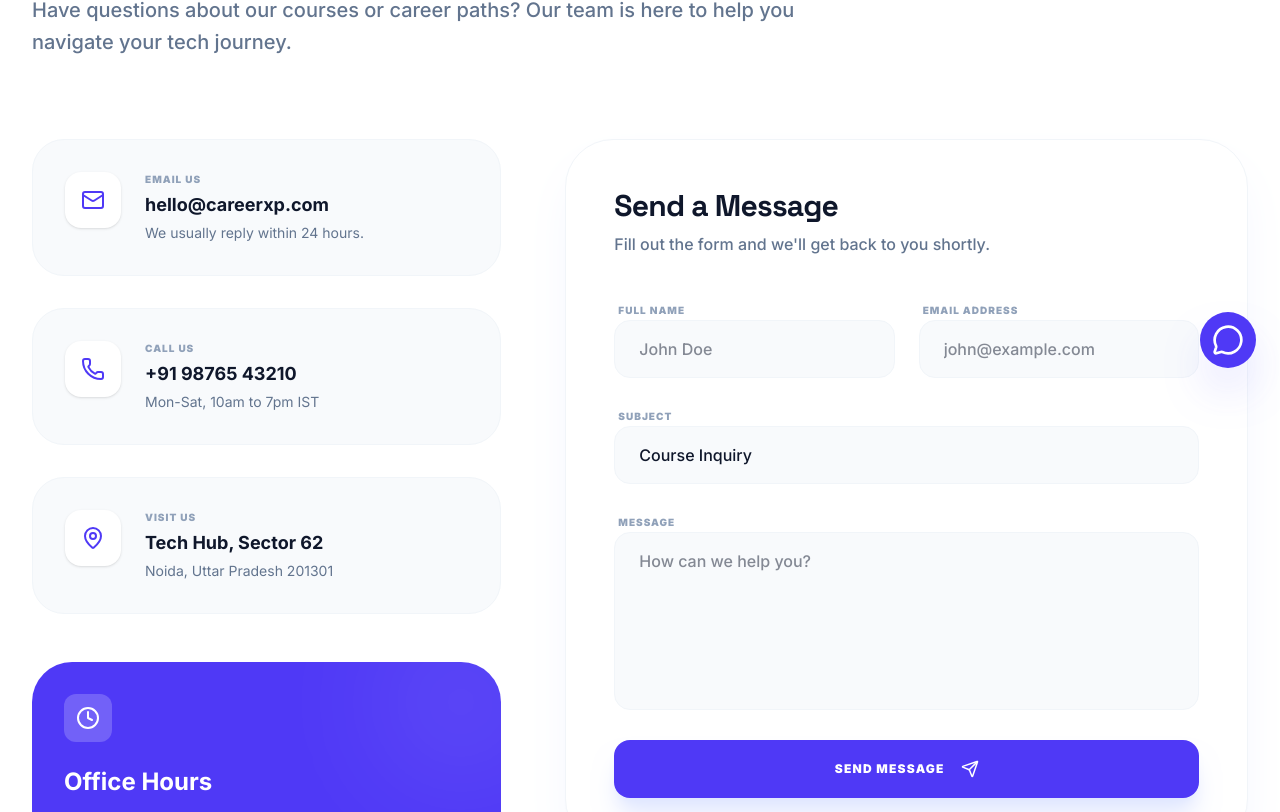
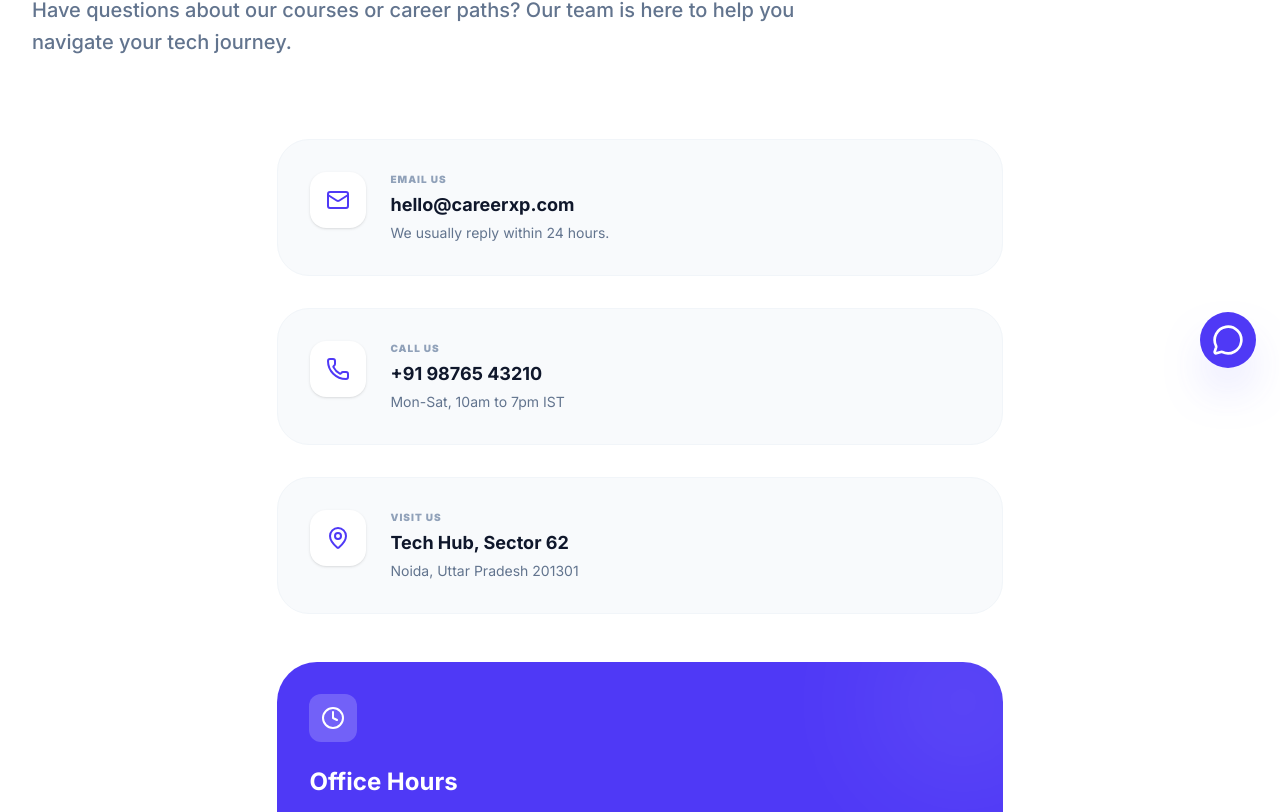
Before and after one commit to CareerXP/careerdcode, a Next.js app: page /contact in a window 1280 px wide. Shown: the part 408-1220 px from the top of the page. Built offline with nearby package versions, Linux system fonts and the light colour scheme.

Commit message:
refactor: Simplify ContactPage layout by adjusting column spans and temporarily disabling the contact form for future updates

```diff
--- a/app/contact/page.tsx
+++ b/app/contact/page.tsx
@@ -1,7 +1,7 @@
 "use client";
 
 import { motion } from "motion/react";
-import { Mail, Phone, MapPin, Send, MessageSquare, Clock } from "lucide-react";
+import { Mail, Phone, MapPin, Clock } from "lucide-react";
 import Navbar from "@/components/Navbar";
 
 export default function ContactPage() {
@@ -39,7 +39,7 @@ export default function ContactPage() {
           <div className="grid lg:grid-cols-12 gap-16 items-start">
 
             {/* Contact Information */}
-            <div className="lg:col-span-5 space-y-12">
+            <div className="lg:col-span-12 max-w-3xl mx-auto space-y-12">
               <div className="grid gap-8">
                 <div className="flex gap-6 p-8 bg-slate-50 rounded-[32px] border border-slate-100 group hover:border-indigo-100 transition-colors">
                   <div className="w-14 h-14 bg-white rounded-2xl flex items-center justify-center text-indigo-600 shadow-sm group-hover:bg-indigo-600 group-hover:text-white transition-all">
@@ -91,7 +91,7 @@ export default function ContactPage() {
               </div>
             </div>
 
-            {/* Contact Form */}
+            {/* Contact Form — temporarily disabled
             <motion.div
               initial={{ opacity: 0, x: 20 }}
               animate={{ opacity: 1, x: 0 }}
@@ -149,6 +149,7 @@ export default function ContactPage() {
                 </button>
               </form>
             </motion.div>
+            */}
 
           </div>
         </div>
```
